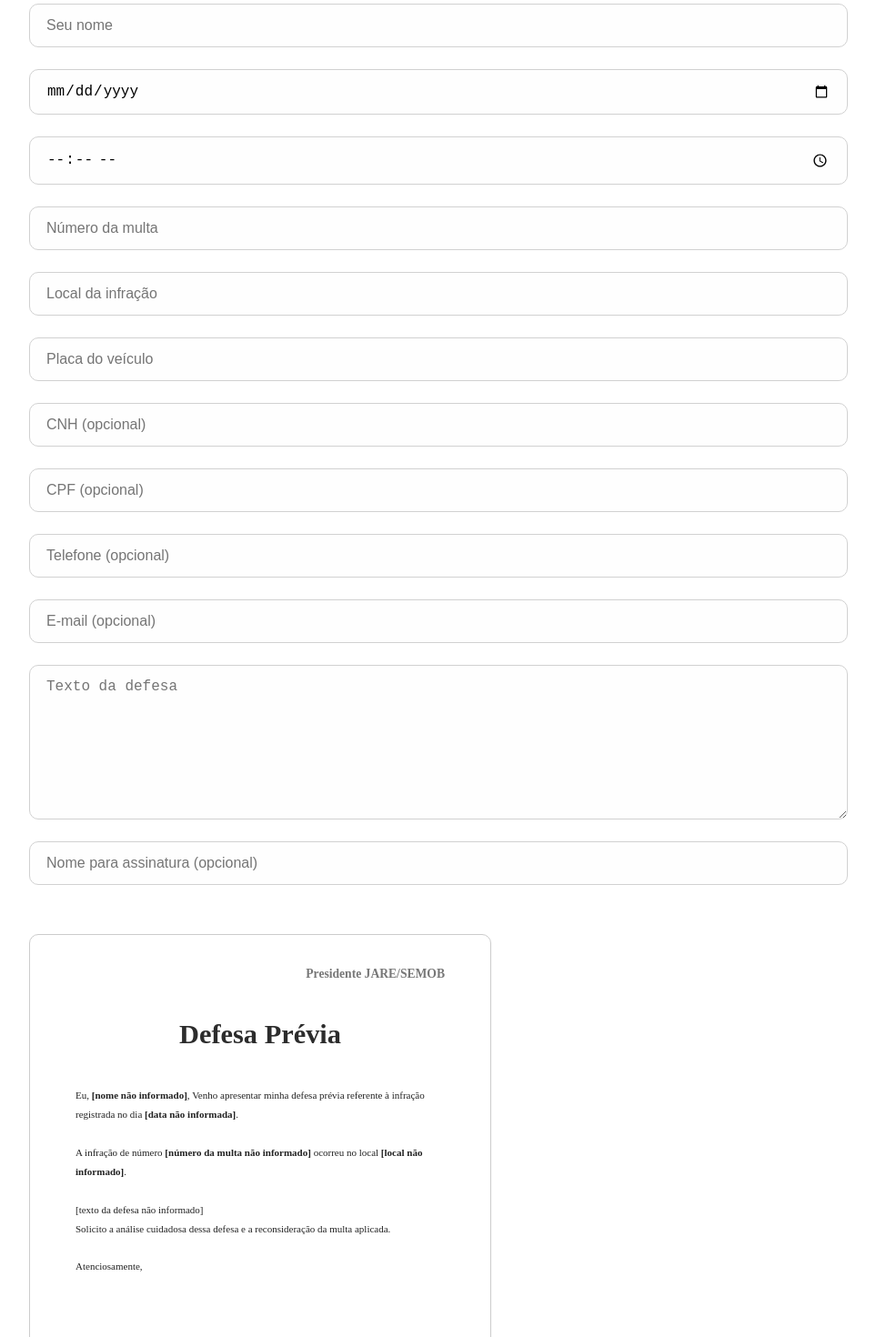
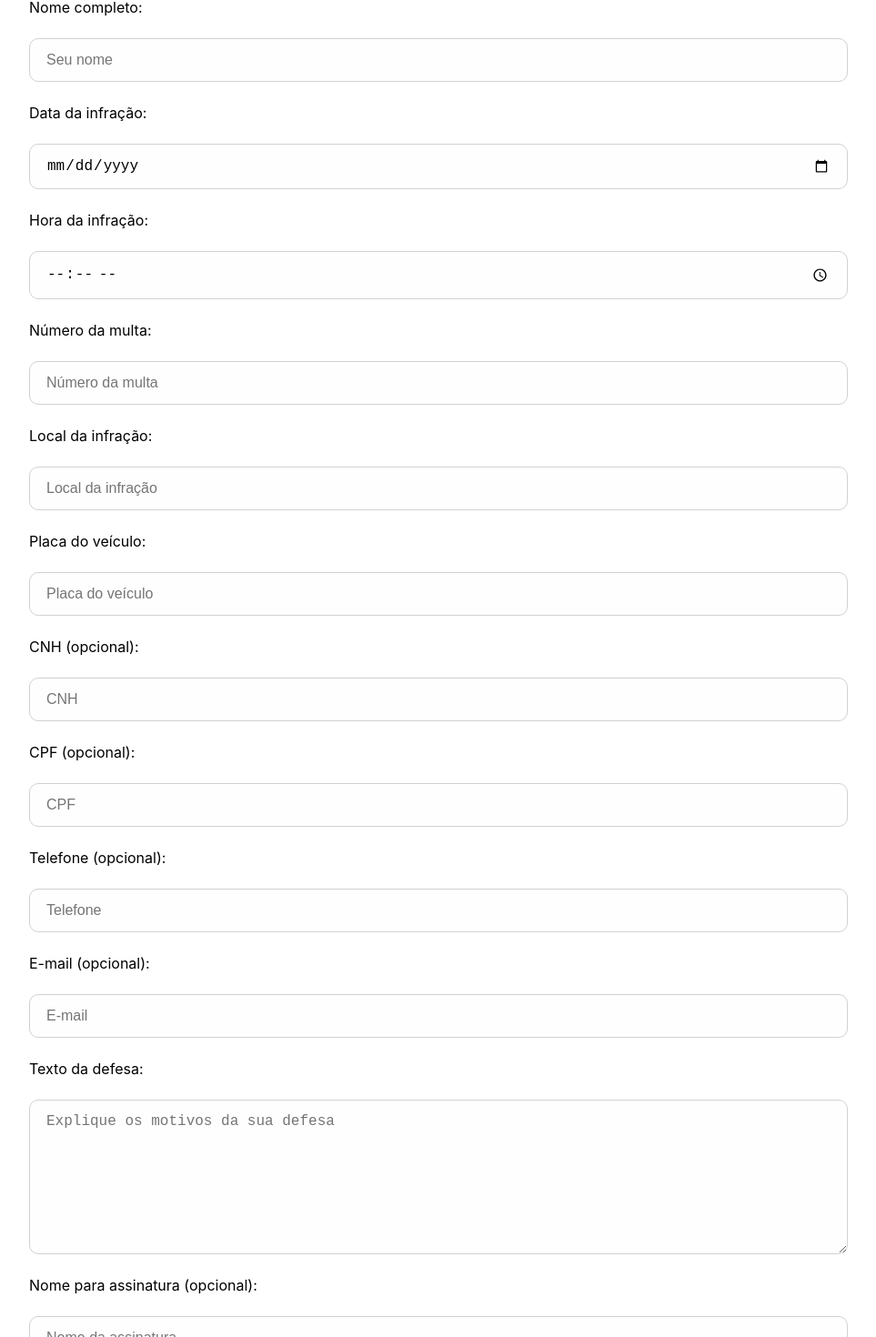
Before and after one commit to Geremiasrds/gerador-de-defeza, a React (Vite) app: page / in a window 1280 px wide. Shown: the part 349-1819 px from the top of the page at 91% size, without its empty margins (158-1121 px from the left). Built offline with nearby package versions, Linux system fonts and the light colour scheme.

Commit message:
novo prjeto simples

```diff
--- a/src/App.jsx
+++ b/src/App.jsx
@@ -113,9 +113,8 @@ function App() {
     <Container>
       <Title>Gerador de Defesa Prévia</Title>
 
-      <label style={{ fontWeight: "600", marginBottom: 6, display: "block" }}>
-        Escolha o título do documento:
-      </label>
+      {/* Título do documento */}
+      <label>Escolha o título do documento:</label>
       <select
         value={titulo}
         onChange={(e) => setTitulo(e.target.value)}
@@ -137,25 +136,74 @@ function App() {
         <option value="Contestação de Infração">Contestação de Infração</option>
       </select>
 
-      <Input type="text" placeholder="Seu nome" value={nome} onChange={(e) => setNome(e.target.value)} />
-      <Input type="date" placeholder="Data da infração" value={data} onChange={(e) => setData(e.target.value)} />
-      <Input type="time" placeholder="Hora da infração" value={hora} onChange={(e) => setHora(e.target.value)} />
-      <Input type="text" placeholder="Número da multa" value={numeroMulta} onChange={(e) => setNumeroMulta(e.target.value)} />
-      <Input type="text" placeholder="Local da infração" value={local} onChange={(e) => setLocal(e.target.value)} />
-      <Input type="text" placeholder="Placa do veículo" value={placa} onChange={(e) => setPlaca(e.target.value)} />
-      <Input type="text" placeholder="CNH (opcional)" value={cnh} onChange={(e) => setCnh(e.target.value)} />
-      <Input type="text" placeholder="CPF (opcional)" value={cpf} onChange={(e) => setCpf(e.target.value)} />
-      <Input type="tel" placeholder="Telefone (opcional)" value={telefone} onChange={(e) => setTelefone(e.target.value)} />
-      <Input type="email" placeholder="E-mail (opcional)" value={email} onChange={(e) => setEmail(e.target.value)} />
-      <Textarea rows={6} placeholder="Texto da defesa" value={textoDefesa} onChange={(e) => setTextoDefesa(e.target.value)} />
-      <Input type="text" placeholder="Nome para assinatura (opcional)" value={nomeAssinatura} onChange={(e) => setNomeAssinatura(e.target.value)} style={{ marginBottom: 30 }} />
+      {/* Nome completo */}
+      <label htmlFor="nome">Nome completo:</label>
+      <Input id="nome" type="text" placeholder="Seu nome" value={nome} onChange={(e) => setNome(e.target.value)} />
 
+      {/* Data da infração */}
+      <label htmlFor="data">Data da infração:</label>
+      <Input id="data" type="date" value={data} onChange={(e) => setData(e.target.value)} />
+
+      {/* Hora da infração */}
+      <label htmlFor="hora">Hora da infração:</label>
+      <Input id="hora" type="time" value={hora} onChange={(e) => setHora(e.target.value)} />
+
+      {/* Número da multa */}
+      <label htmlFor="multa">Número da multa:</label>
+      <Input id="multa" type="text" placeholder="Número da multa" value={numeroMulta} onChange={(e) => setNumeroMulta(e.target.value)} />
+
+      {/* Local da infração */}
+      <label htmlFor="local">Local da infração:</label>
+      <Input id="local" type="text" placeholder="Local da infração" value={local} onChange={(e) => setLocal(e.target.value)} />
+
+      {/* Placa do veículo */}
+      <label htmlFor="placa">Placa do veículo:</label>
+      <Input id="placa" type="text" placeholder="Placa do veículo" value={placa} onChange={(e) => setPlaca(e.target.value)} />
+
+      {/* CNH */}
+      <label htmlFor="cnh">CNH (opcional):</label>
+      <Input id="cnh" type="text" placeholder="CNH" value={cnh} onChange={(e) => setCnh(e.target.value)} />
+
+      {/* CPF */}
+      <label htmlFor="cpf">CPF (opcional):</label>
+      <Input id="cpf" type="text" placeholder="CPF" value={cpf} onChange={(e) => setCpf(e.target.value)} />
+
+      {/* Telefone */}
+      <label htmlFor="telefone">Telefone (opcional):</label>
+      <Input id="telefone" type="tel" placeholder="Telefone" value={telefone} onChange={(e) => setTelefone(e.target.value)} />
+
+      {/* Email */}
+      <label htmlFor="email">E-mail (opcional):</label>
+      <Input id="email" type="email" placeholder="E-mail" value={email} onChange={(e) => setEmail(e.target.value)} />
+
+      {/* Texto da defesa */}
+      <label htmlFor="defesa">Texto da defesa:</label>
+      <Textarea
+        id="defesa"
+        rows={6}
+        placeholder="Explique os motivos da sua defesa"
+        value={textoDefesa}
+        onChange={(e) => setTextoDefesa(e.target.value)}
+      />
+
+      {/* Nome para assinatura */}
+      <label htmlFor="assinatura">Nome para assinatura (opcional):</label>
+      <Input
+        id="assinatura"
+        type="text"
+        placeholder="Nome da assinatura"
+        value={nomeAssinatura}
+        onChange={(e) => setNomeAssinatura(e.target.value)}
+        style={{ marginBottom: 30 }}
+      />
+
+      {/* PDF Preview + Geração */}
       <PdfContent ref={pdfRef}>
-        <HeaderText>Presidente JARE/SEMOB</HeaderText>
+        <HeaderText />
         <PdfTitle>{titulo}</PdfTitle>
 
         <p>
-          Eu, <strong>{nome || "[nome não informado]"}</strong>, Venho apresentar minha defesa prévia referente à infração registrada no
+          Eu, <strong>{nome || "[nome não informado]"}</strong>, venho apresentar minha defesa prévia referente à infração registrada no
           dia <strong>{formatarData(data)}</strong>{hora ? ` às ${hora}` : ""}.
           <br /><br />
           A infração de número{" "}
@@ -168,13 +216,13 @@ function App() {
           {telefone && <>Telefone: <strong>{telefone}</strong><br /></>}
           {email && <>E-mail: <strong>{email}</strong><br /></>}
 
+          <br /><br />
           {textoDefesa || "[texto da defesa não informado]"}
-          <br />
-          Solicito a análise cuidadosa dessa defesa e a reconsideração da multa
-          aplicada.
+          <br /><br />
+          Solicito a análise cuidadosa dessa defesa e a reconsideração da multa aplicada.
           <br /><br />
           Atenciosamente,
-          <br /><br />
+          <br />
         </p>
 
         <SignatureLine />
```
